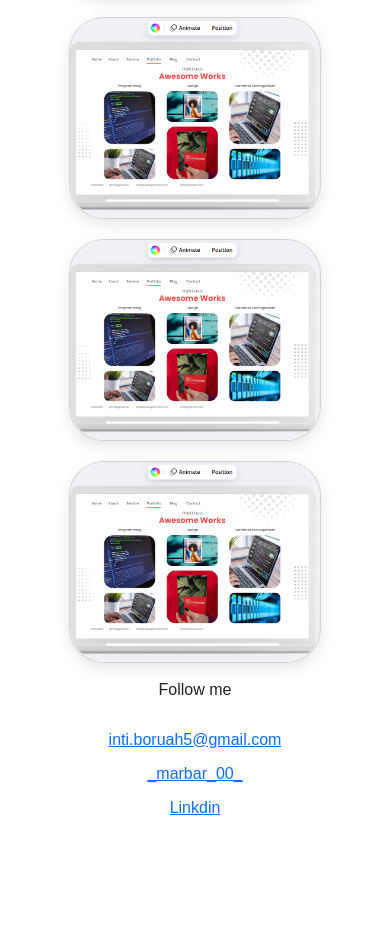
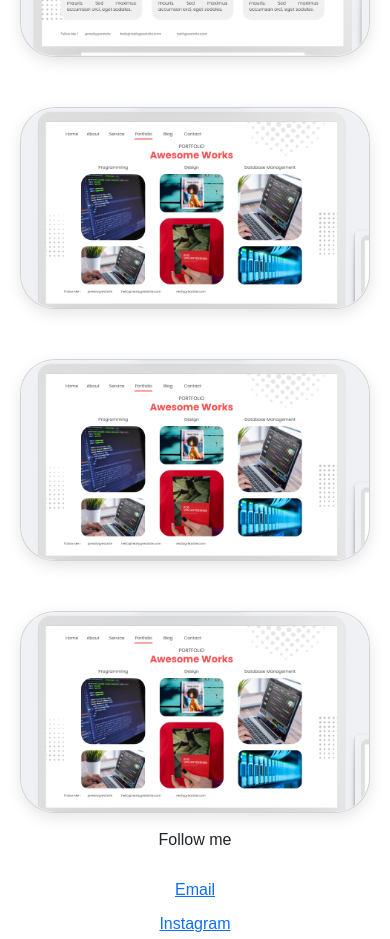
Before and after one commit to marbar6/project-3, a plain HTML site: page portfolio/portfolio.html in a window 390 px wide. Shown: the part 812-1751 px from the top of the page. Before the commit the page ends 1632 px from the top, so only its background shows below. Drawn offline with nearby package versions, Linux system fonts and the light colour scheme.

Commit message:
New Modified

```diff
--- a/portfolio/portfolio.css
+++ b/portfolio/portfolio.css
@@ -54,7 +54,7 @@ footer div {
   }
 
   main {
-    padding: 0px 17px 0px 17px;
+    padding: 0px 30px 0px 30px;
   }
 
   .container {
@@ -73,12 +73,15 @@ footer div {
   }
 
   .grid-container {
-    display: inline;
+    display: flex;
+    justify-content: center;
+    align-items: center;
+    flex-direction: column;
   }
 
   .card {
     margin-top: 20px;
-    width: 100%;
+    width: 350px;
   }
 
   footer div {
--- a/portfolio/portfolio.html
+++ b/portfolio/portfolio.html
@@ -77,8 +77,8 @@
     <footer>
         <div>
             <p>Follow me</p>
-            <a href="inti.boruah5@gmail.com">inti.boruah5@gmail.com</a>
-            <a href="https://www.instagram.com/_marbar_00_/">_marbar_00_</a>
+            <a href="inti.boruah5@gmail.com">Email</a>
+            <a href="https://www.instagram.com/_marbar_00_/">Instagram</a>
             <a href="https://www.linkedin.com/in/martin-baruah-649613281/">Linkdin</a>
         </div>
     </footer>
```
Also changed, not shown: service/service.html (+2 -2 lines).
